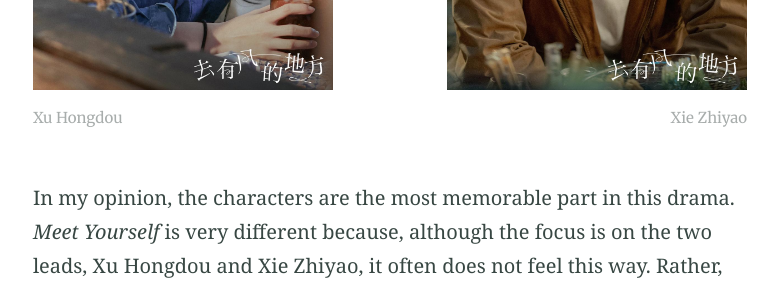
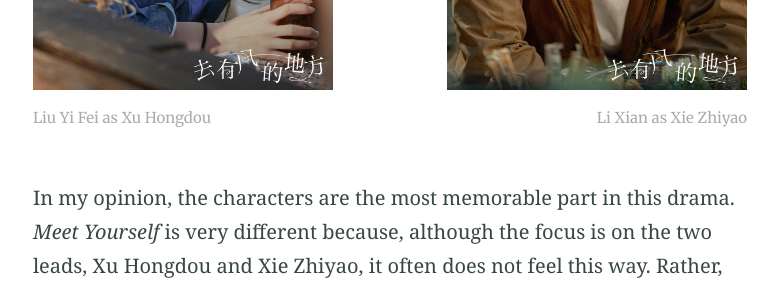
Before and after one commit to brianfu5/brianfu5.github.io, a Jekyll site: the page built from _posts/2023-12-10-meet-yourself.md, in a window 1280 px wide and 900 px high, scrolled down 2011 px. Shown: the part 152-441 px from the top of the window, without its empty margins (250-1028 px from the left). Built offline with Jekyll 4.4.1, drawn with Linux system fonts in a browser that asks for light colours.

Commit message:
small change to meet yourself blog

```diff
--- a/_posts/2023-12-10-meet-yourself.md
+++ b/_posts/2023-12-10-meet-yourself.md
@@ -14,9 +14,9 @@ excerpt: |
 
 _Meet Yourself_ is a drama all about healing and a slow lifestyle. It follows a woman named Xu Hongdou who works as a lobby manager in a luxury 5-star hotel in Beijing. Her work in this hotel dominates most of her time and her adult life, and she is constantly stressed and busy because of it. However, this all changes when her best friend suddenly dies. Realizing that she needed a break from everything, Xu Hongdou decides to book a 3-month rest in a homestay in a village in Yunnan. Here, life is much slower than in the cities; people ride horses around, everyone knows each other, and the buildings and technology are visibly less developed. It is here that she meets Xie Zhiyao, an investor turned entrepreneur who quit his high-paying job in Beijing and came back to the village he grew up in to try and kickstart the tourism industry. The drama then revolves around Xu Hongdou, Xie Zhiyao, the other tenants in the homestay, and everyone else in Yun Miao village as they all journey through their own lives.
 
-{% include figure.html image="https://brianfu.net/assets/img/meet_yourself/xuhongdou.jpg" caption="Xu Hongdou" position="left" width="300" height="800" %}
+{% include figure.html image="https://brianfu.net/assets/img/meet_yourself/xuhongdou.jpg" caption="Liu Yi Fei as Xu Hongdou" position="left" width="300" height="800" %}
 
-{% include figure.html image="https://brianfu.net/assets/img/meet_yourself/xiezhiyao.jpg" caption="Xie Zhiyao" position="right" width="300" height="800" %}
+{% include figure.html image="https://brianfu.net/assets/img/meet_yourself/xiezhiyao.jpg" caption="Li Xian as Xie Zhiyao" position="right" width="300" height="800" %}
 
 <div style="clear: both;"></div>
 
```
